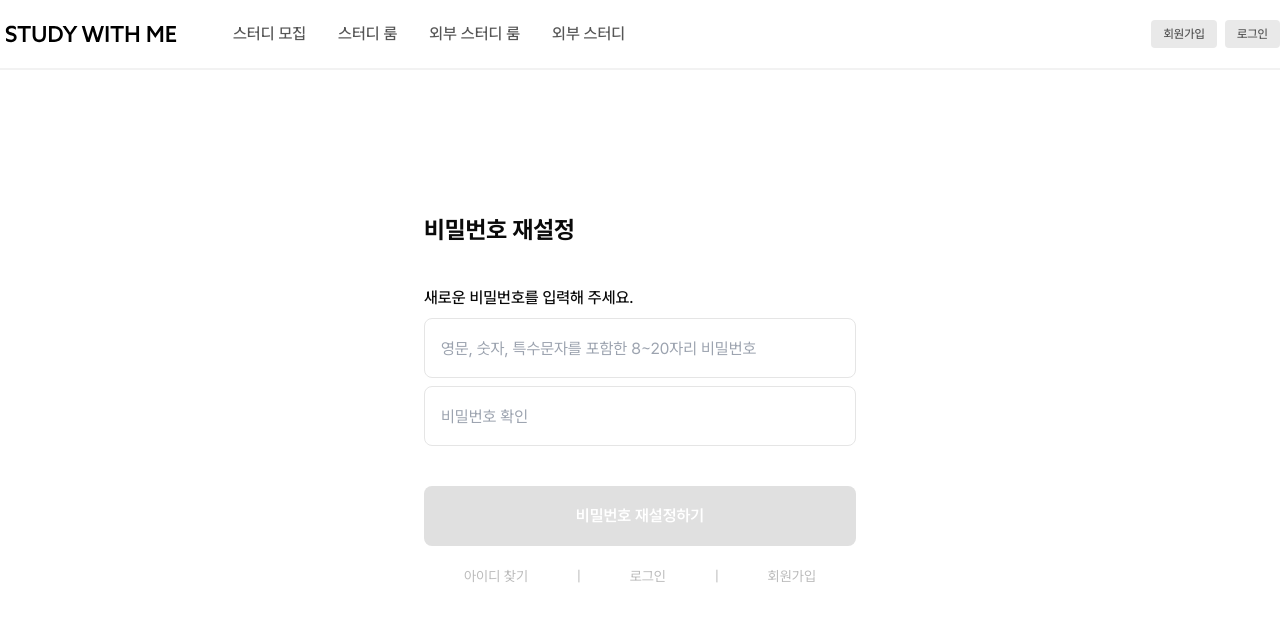
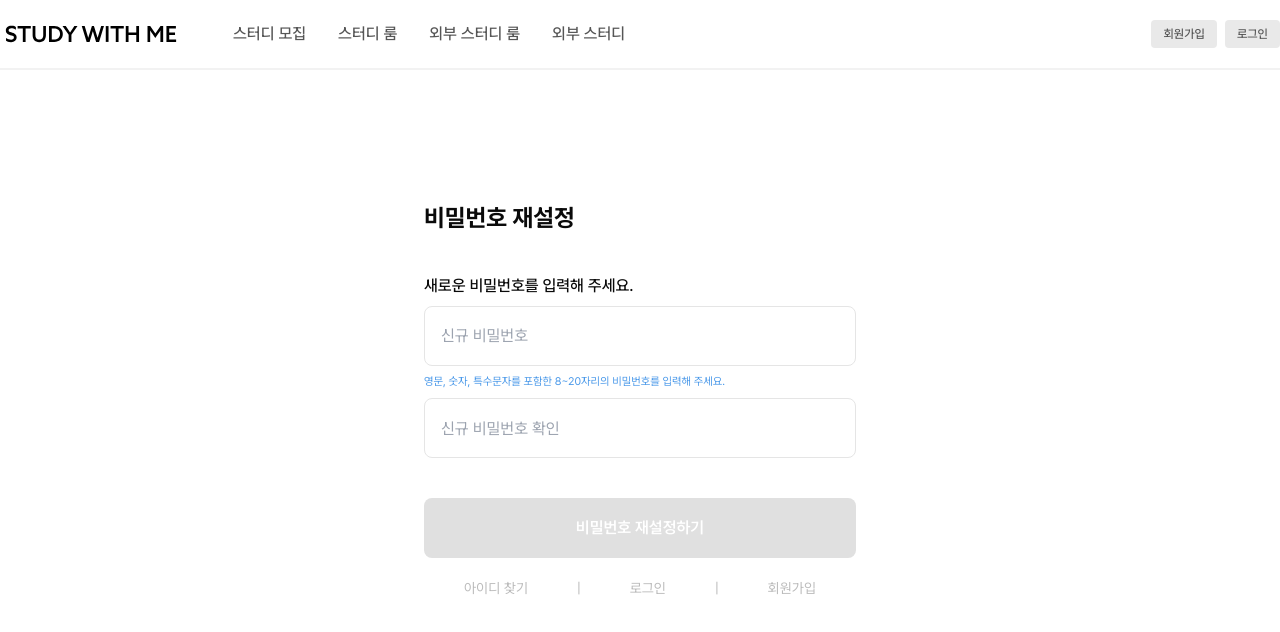
Before and after one commit to Study-With-Me-JJ/swm-frontend, a Next.js app: page /find-password/reset in a window 1280 px wide. Shown: the top 632 px of the page. Built offline with nearby package versions, Linux system fonts and the light colour scheme.

Commit message:
feat: 비밀번호 찾기 페이지 구현

```diff
--- a/src/app/find-password/reset/page.tsx
+++ b/src/app/find-password/reset/page.tsx
@@ -77,12 +77,13 @@ export default function ResetPassword() {
               name="password"
               label="새로운 비밀번호를 입력해 주세요."
               type="password"
-              placeholder="영문, 숫자, 특수문자를 포함한 8~20자리 비밀번호"
+              placeholder="신규 비밀번호"
+              helperText={INPUT_ERROR_MESSAGE.PASSWORD.HELPER_TEXT}
             />
             <InputField
               name="passwordCheck"
               type="password"
-              placeholder="비밀번호 확인"
+              placeholder="신규 비밀번호 확인"
             />
           </section>
 
--- a/src/components/InputField.tsx
+++ b/src/components/InputField.tsx
@@ -145,12 +145,12 @@ export function InputField({ ...props }: InputFieldProps) {
         </Button>
       )}
       {helperText && !errors[name] && (
-        <p className="whitespace-pre-line text-xs text-blue-default">
+        <p className="whitespace-pre-line text-[11px] text-blue-default">
           {helperText}
         </p>
       )}
       {errors[name] && (
-        <p className="whitespace-pre-line text-xs text-red-error">
+        <p className="whitespace-pre-line text-[11px] text-red-error">
           {errors[name]?.message?.toString()}
         </p>
       )}
```
